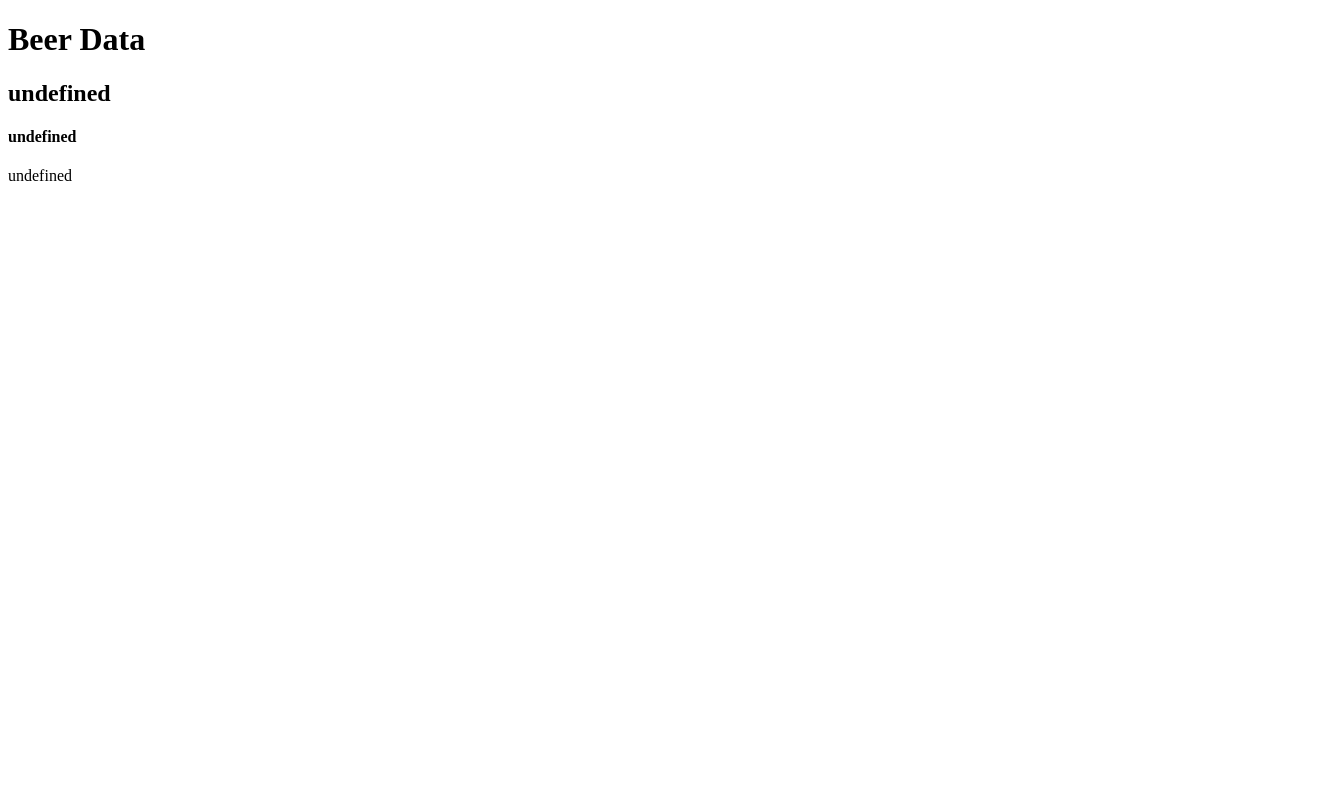
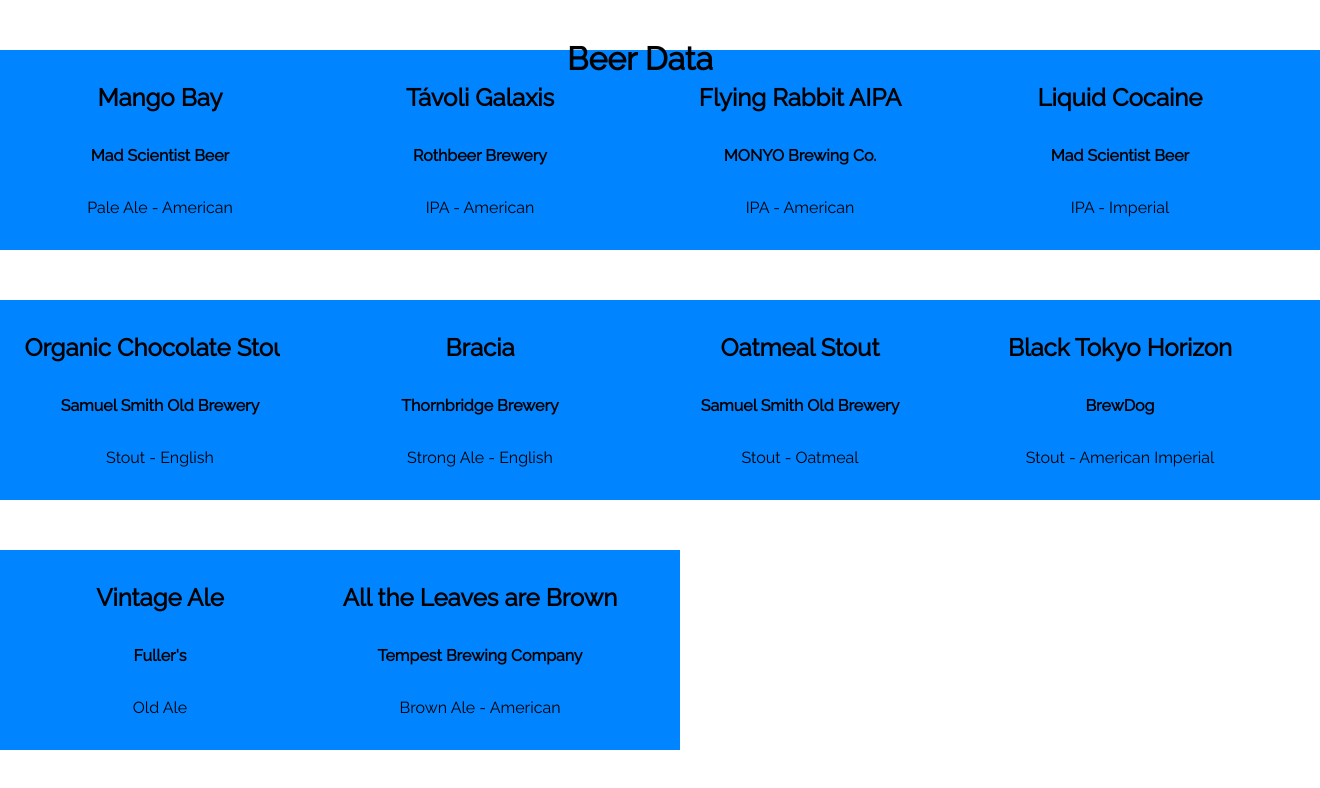
Before and after one commit to windiewhale/beer-json, a plain HTML site: page frontend/index.html in a window 1280 px wide. Shown: the whole page, 1320 px wide, since content can reach past the window. Drawn offline with Linux system fonts and the light colour scheme.

Commit message:
cards out plus tiny style

```diff
--- a/frontend/index.html
+++ b/frontend/index.html
@@ -4,8 +4,12 @@
 	<meta charset="UTF-8">
 	<meta http-equiv="X-UA-Compatible" content="IE=edge">
 	<meta name="viewport" content="width=device-width, initial-scale=1.0">
-	<title>This is FRONTEND</title>
+	<title>BEERS!</title>
 	<script src="script.js"></script>
+	<link rel="stylesheet" href="style.css">
+	<link rel="preconnect" href="https://fonts.googleapis.com">
+	<link rel="preconnect" href="https://fonts.gstatic.com" crossorigin>
+	<link href="https://fonts.googleapis.com/css2?family=Raleway&display=swap" rel="stylesheet">
 </head>
 <body>
 	<div id="root">
--- a/frontend/script.js
+++ b/frontend/script.js
@@ -2,58 +2,18 @@
     console.log("The Beer Data");
     let rootElement = document.getElementById("root")
 
-    //let keys = []
-
-    let beers = []
-    function beerList() {
-        fetch("beer.json")
-                .then(response => response.json())
-                .then(data => {
-                    console.log(data.cards);
-                    /* for(const cards in data) {
-                        console.log(`${cards}: ${data[cards]}`);
-                    } */
-                    //beers = Object.values(data.cards);
-                    //console.log(beers);
-                    //const cards = keys[3]
-                    //console.log(cards);
-                })
-    }
-    beerList();
-    console.log(beers);
-
-          /*   .then(data => {
-                console.log(data.cards[2].sub)
-                document.getElementById("root").innertext = data.cards[2].sub
+    fetch("beer.json")
+            .then(response => response.json())
+            .then(data => {
+                data.cards.forEach(card => {
+                    let htmlC = `
+                    <div class="card">
+                        <h2>${card.title}</h2>
+                        <h4>${card.sub}</h4>
+                        <p>${card.text}</p>
+                    </div>`;
+                    rootElement.insertAdjacentHTML("beforeend", htmlC)
+                });
             })
-
-    let allCities = [] // ebbe mennek bele a városok nevei a getAllCities fügvény segitségével
-    function getAllCities() {
-        const url = "./city.list.json";
-        fetch(url)
-        .then(response => response.json())
-        .then(repos => {
-
-            for (let i = 0; i < repos.length; i++) {
-                allCities[i] = repos[i].name
-            }
-        })
-        .catch(err => console.log(err))
-} */
-
-
-
-    let card = function (title, sub, text){
-        return `
-        <div class="card">
-            <h2>${title}</h2>
-            <h4>${sub}</h4>
-            <p>${text}</p>
-        </div>`;
-    };
-
-    rootElement.insertAdjacentHTML("beforeend", card(beers.title, beers.sub, beers.text));
-
-
 }
 window.addEventListener("load", loadEvent);
--- /dev/null
+++ b/frontend/style.css
@@ -0,0 +1,70 @@
+* {
+margin: 0;
+padding: 0;
+border: 0;
+outline: none;
+box-sizing: border-box;
+background: transparent;
+font-family: inherit;
+}
+a{
+text-decoration: none;
+}
+a img {
+border: none;
+}
+
+button,
+a {
+cursor: pointer;
+color: inherit;
+}
+
+textarea {
+resize: none;
+}
+
+button,
+textarea,
+select {
+appearance: none !important;
+border-radius: 0;
+}
+
+/* --- end of reset --- */
+
+body {
+    font-family: 'Raleway', sans-serif;
+}
+
+#root {
+    width: 100vw;
+    height: 100vh;
+
+    display: grid;
+    grid-template-columns: repeat(4, 25%);
+    grid-template-rows: repeat(3, 25%);
+    align-content: space-evenly;
+    justify-content: space-evenly;
+    justify-items: center;
+    align-items: center;
+}
+
+h1 {
+    position: fixed;
+    top: 5%;
+
+
+
+}
+
+.card {
+    width: 400px;
+    height: 200px;
+    background-color: rgb(0, 132, 255);
+
+    display: flex;
+    flex-direction: column;
+    justify-content: space-evenly;
+    text-align: center;
+}
```
